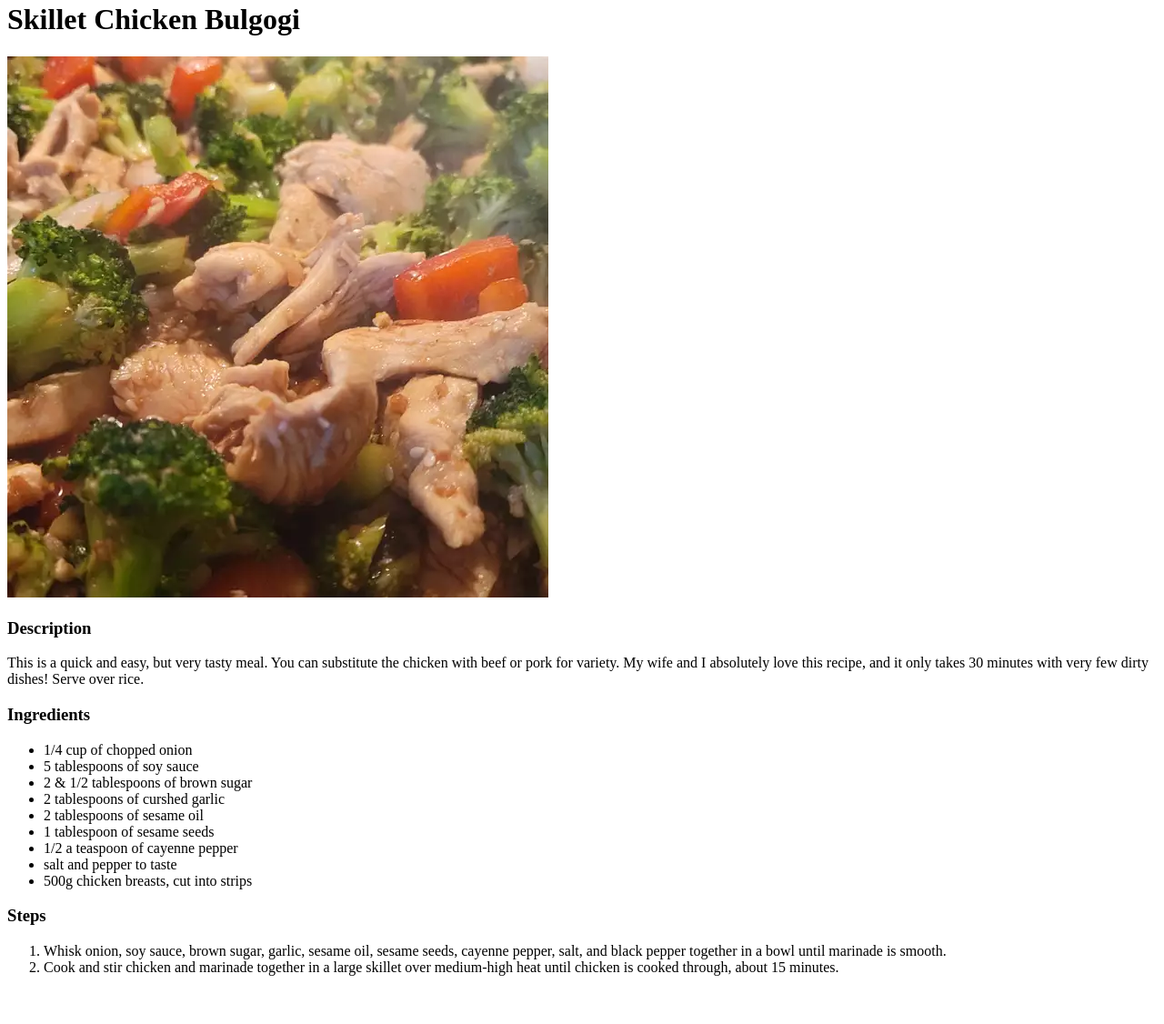
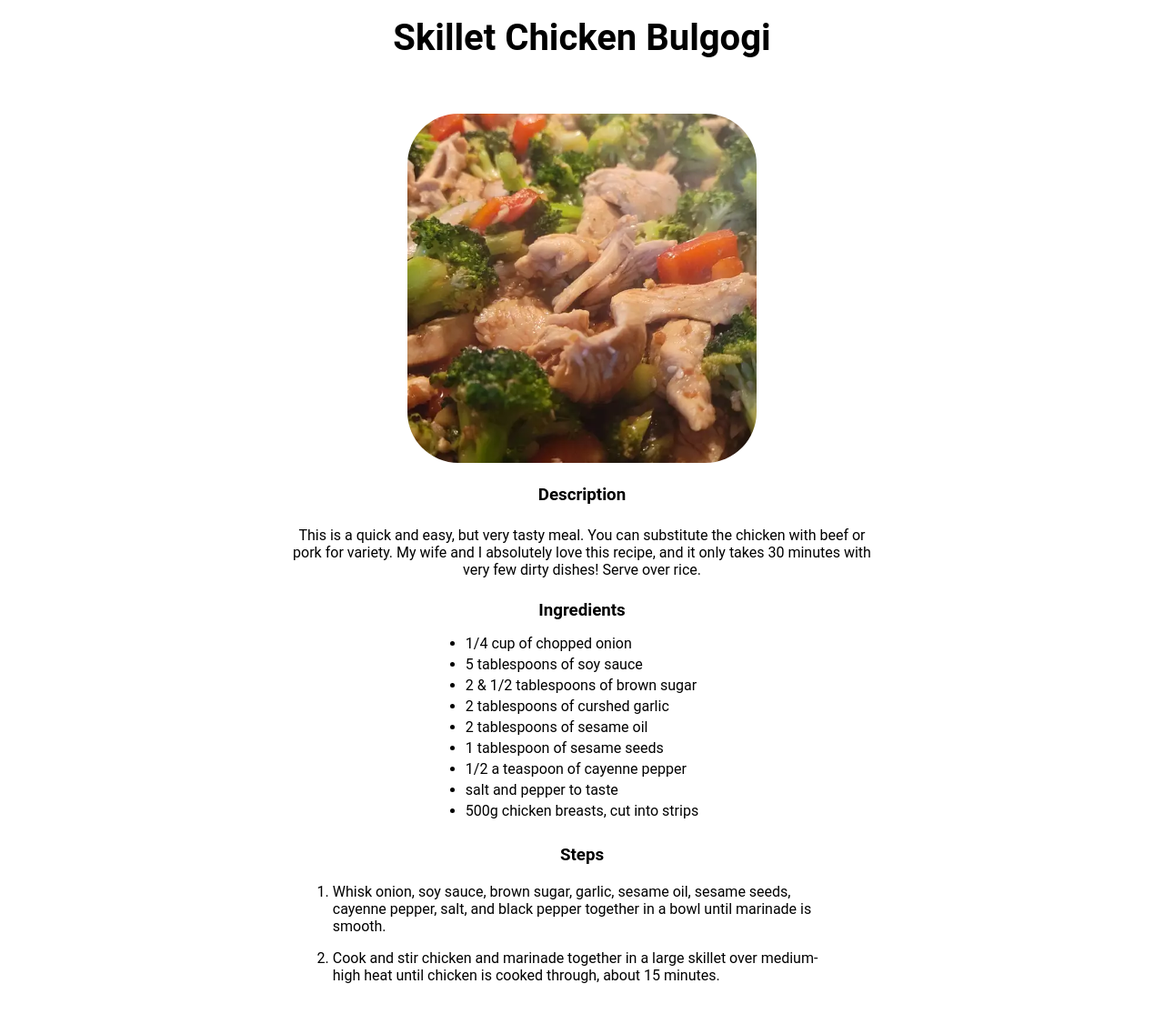
Before and after one commit to GinjiGlitch/odin-recipes, a plain HTML site: page recipes/skilletbulgogi.html in a window 1280 px wide. Shown: the part 18-1144 px from the top of the page at 91% size. Before the commit the page ends 1107 px from the top, so only its background shows below. Drawn offline with Linux system fonts and the light colour scheme.

Commit message:
Add very basic styling to recipes and homepage

```diff
--- a/recipes/skilletbulgogi.html
+++ b/recipes/skilletbulgogi.html
@@ -8,12 +8,17 @@
   <title>Skillet Chicken Bulgogi</title>
 </head>
 <body>
+  <div class="title">
     <h1>Skillet Chicken Bulgogi</h1>
     <img src="../imgs/bulgogi.webp" alt="chicken bulgogi">
+  </div>
 
+  <div class="description">
     <h3>Description</h3>
     <p>This is a quick and easy, but very tasty meal. You can substitute the chicken with beef or pork for variety. My wife and I absolutely love this recipe, and it only takes 30 minutes with very few dirty dishes! Serve over rice.</p>
+  </div>
 
+  <div class="ingredients">
     <h3>Ingredients</h3>
     <ul>
       <li>1/4 cup of chopped onion</li>
@@ -26,11 +31,14 @@
       <li>salt and pepper to taste</li>
       <li>500g chicken breasts, cut into strips</li>
     </ul>
+  </div>
 
+  <div class="steps">
     <h3>Steps</h3>
     <ol>
       <li>Whisk onion, soy sauce, brown sugar, garlic, sesame oil, sesame seeds, cayenne pepper, salt, and black pepper together in a bowl until marinade is smooth.</li>
       <li>Cook and stir chicken and marinade together in a large skillet over medium-high heat until chicken is cooked through, about 15 minutes.</li>
     </ol>
+  </div>
 </body>
 </html>
--- a/styles.css
+++ b/styles.css
@@ -0,0 +1,103 @@
+* {
+  margin: 0;
+  padding: 0;
+  font-family: "Roboto", sans-serif;
+
+}
+
+#recipes {
+  display: flex;
+  flex-direction: column;
+  justify-content: center;
+  align-items: center;
+}
+
+a {
+  text-decoration: none;
+  color: #000;
+  border: #000 1.5px solid;
+  margin: 8px 0;
+  padding: 8px 24px;
+  border-radius: 8px;
+  width: 25%;
+  text-align: center;
+  font-size: 1.5em;
+  font-weight: 300;
+  cursor: pointer;
+  transition: all 0.4s;
+  transition-timing-function: ease;
+}
+
+a:hover {
+  background-color: #000;
+  color: #fff;
+}
+
+.main {
+  transform: translateY(50%);
+}
+
+h1 {
+  text-align: center;
+  margin: 36px 0;
+  font-size: 2.5em;
+  font-weight: 700;
+}
+
+img {
+  width: 30%;
+  margin: auto;
+  display: flex;
+  padding: 24px;
+  border-radius: 80px;
+}
+
+.description {
+  display: flex;
+  flex-direction: column;
+  justify-content: center;
+  align-items: center;
+}
+
+.description p {
+  width: 50%;
+  text-align: center;
+  margin: 24px;
+}
+
+.ingredients {
+  display: flex;
+  flex-direction: column;
+  justify-content: center;
+  align-items: center;
+}
+
+ul {
+  margin-top: 12px;
+  margin-bottom: 24px;
+}
+
+li {
+  margin: 4px 0;
+}
+
+.steps {
+  display: flex;
+  flex-direction: column;
+  justify-content: center;
+  align-items: center;
+}
+
+ol {
+  display: flex;
+  flex-direction: column;
+  justify-content: center;
+  align-items: center;
+  margin-top: 12px;
+  margin-bottom: 36px;
+}
+
+ol li {
+  width: 50%;
+  margin: 8px 0;
+}
```
Also changed, not shown: index.html (+13 -3 lines), recipes/chickenpotpie.html (deleted, +0 -12 lines), recipes/quickchiceknpicatta.html (+11 -0 lines), recipes/trlchochunkcookies.html (+8 -0 lines). Lines whose indentation alone changed are shown as unchanged.
